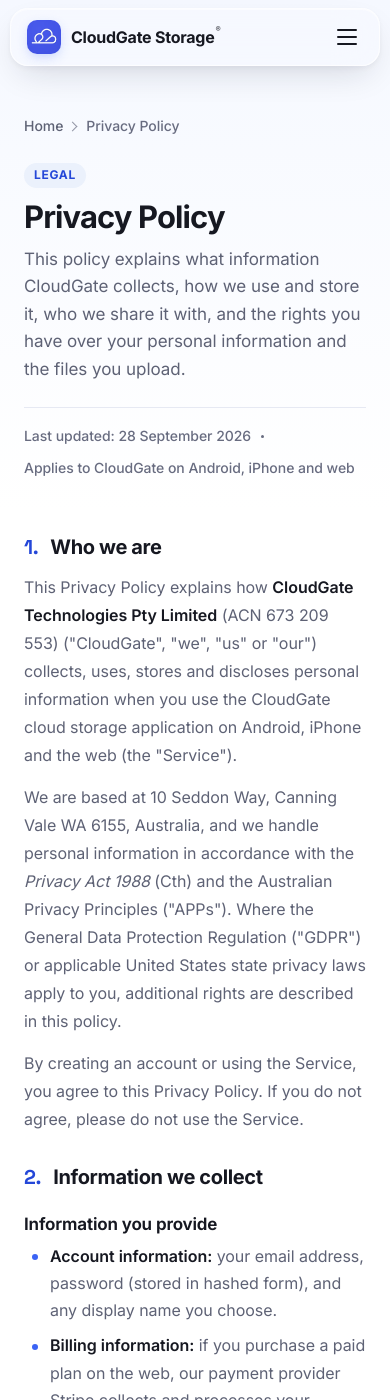
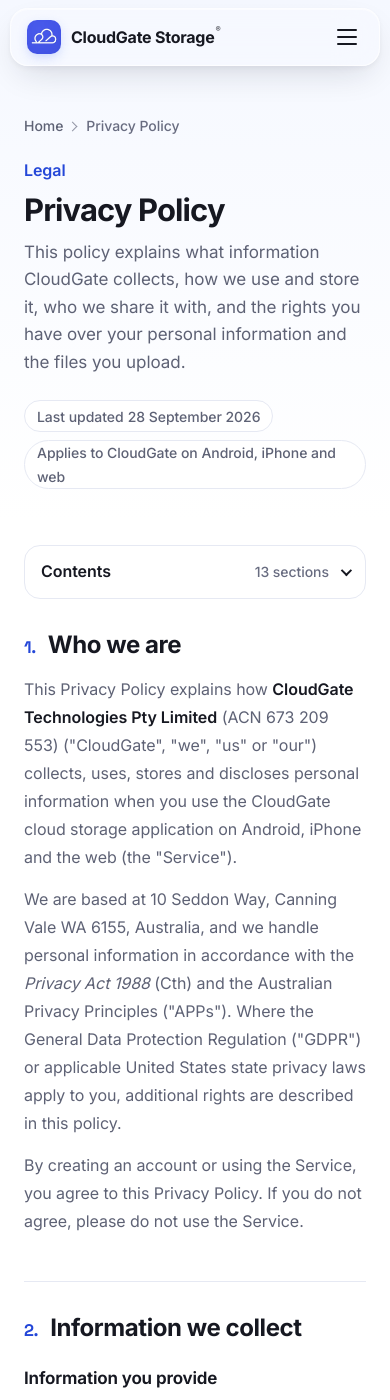
Before and after one commit to ali-rajaa/copyofcloudgate-app, a Jekyll site: the page built from privacy-policy.html, in a window 390 px wide and 1400 px high. Built offline with Jekyll 4.4.1, drawn with Linux system fonts in a browser that asks for light colours.

Commit message:
Bring the legal pages in line with the rest of the site
Privacy Policy and Terms of Service:
- hero: the "Legal" pill becomes the plain text kicker used elsewhere; the
  date and scope become chips, and the date now comes from last_modified_at
  (the same value as the sitemap and schema)
- clauses read as one column with a hairline between them and larger
  headings; clause numbers stay, since they are real references
- "Contents" disclosure on phones and tablets, where the sidebar contents
  was hidden; numbers match the clause headings
- reading progress bar (any page can opt in with read_progress: true)

The phone contents and progress bar styles moved from guide.css to
site.css so guides and legal pages share them.

Co-Authored-By: Claude Opus 5.5 <noreply@anthropic.com>
Claude-Session: https://claude.ai/code/session_01M7AqB68kCuEzMyQnHXTEoC

```diff
--- a/_layouts/default.html
+++ b/_layouts/default.html
@@ -5,7 +5,7 @@
 </head>
 <body>
 <a class="skip-link" href="#main">Skip to content</a>
-{% if page.type == 'article' %}<div class="read-progress" aria-hidden="true"></div>{% endif %}
+{% if page.type == 'article' or page.read_progress %}<div class="read-progress" aria-hidden="true"></div>{% endif %}
 {% include header.html %}
 {{ content }}
 {% include footer.html %}
--- a/assets/css/legal.css
+++ b/assets/css/legal.css
@@ -3,9 +3,12 @@
 .legal-hero{padding-bottom:var(--s-6);}
 .legal-hero h1{font-size:var(--fs-3xl);margin:var(--s-3) 0;}
 .legal-hero p.stand{font-size:var(--fs-lg);line-height:1.62;color:var(--text-2);max-width:var(--measure);}
-.legal-meta{display:flex;align-items:center;flex-wrap:wrap;gap:var(--s-2) 10px;margin-top:var(--s-5);padding-top:var(--s-4);border-top:1px solid var(--line);}
-.legal-meta span{font-size:var(--fs-sm);color:var(--text-3);font-weight:500;}
-.legal-meta .dot{width:3px;height:3px;border-radius:50%;background:var(--text-3);}
+.legal-meta{display:flex;align-items:center;flex-wrap:wrap;gap:var(--s-2);margin-top:var(--s-5);}
+.legal-meta span:not(.dot){
+  display:inline-flex;align-items:center;column-gap:.3em;min-height:32px;padding:0 var(--s-3);border-radius:var(--r-pill);
+  font-size:var(--fs-sm);font-weight:500;color:var(--text-2);background:var(--surface);border:1px solid var(--line);
+}
+.legal-meta .dot{display:none;}
 
 .legal-layout{display:grid;grid-template-columns:minmax(0,260px) minmax(0,1fr);gap:var(--s-7);align-items:start;}
 .legal-nav{
@@ -26,15 +29,16 @@
 .legal-nav a.active{color:var(--blue-text);background:var(--blue-pale);font-weight:600;}
 
 .legal-body{min-width:0;counter-reset:sec;max-width:48rem;}
-.lsec{margin-bottom:var(--s-6);scroll-margin-top:calc(var(--header-h) + var(--header-top) + 16px);}
-.lsec h2{counter-increment:sec;display:flex;gap:var(--s-3);align-items:baseline;font-size:var(--fs-xl);margin-bottom:14px;}
-.lsec h2::before{content:counter(sec) '.';flex-shrink:0;font-family:var(--font-num);color:var(--blue-text);}
+.lsec{padding:var(--s-6) 0;border-top:1px solid var(--line);scroll-margin-top:calc(var(--header-h) + var(--header-top) + 16px);}
+.lsec:first-child,.toc-mobile + .lsec{padding-top:0;border-top:0;}
+.lsec h2{counter-increment:sec;display:flex;gap:var(--s-3);align-items:baseline;font-size:var(--fs-2xl);line-height:1.2;margin-bottom:var(--s-4);}
+.lsec h2::before{content:counter(sec) '.';flex-shrink:0;font-family:var(--font-num);font-size:.7em;color:var(--blue-text);}
 .lsec h3{font-size:var(--fs-md);font-weight:650;margin:var(--s-5) 0 var(--s-2);}
-.lsec p{font-size:var(--fs-base);line-height:var(--lh-prose);color:var(--text-2);margin-bottom:14px;}
+.lsec p{font-size:var(--fs-md);line-height:var(--lh-prose);color:var(--text-2);margin-bottom:14px;}
 .lsec strong{color:var(--text);font-weight:600;}
 .lsec a{color:var(--blue-text);font-weight:600;text-decoration:underline;text-decoration-thickness:1px;text-underline-offset:3px;overflow-wrap:anywhere;}
 .lsec ul{display:flex;flex-direction:column;gap:var(--s-2);margin:0 0 var(--s-4);}
-.lsec ul li{position:relative;padding-left:26px;font-size:var(--fs-base);line-height:1.7;color:var(--text-2);}
+.lsec ul li{position:relative;padding-left:26px;font-size:var(--fs-md);line-height:1.7;color:var(--text-2);}
 .lsec ul li::before{content:'';position:absolute;left:8px;top:.72em;width:6px;height:6px;border-radius:50%;background:var(--blue);}
 .cap{margin:18px 0;padding:var(--s-4) 20px;border-radius:0 var(--r-md) var(--r-md) 0;background:var(--bg-tint);border:1px solid var(--line);border-left:3px solid var(--blue);}
 .cap p{margin:0;color:var(--text);}
@@ -48,6 +52,7 @@
 }
 @media (max-width:767.98px){
   .legal-hero p.stand{font-size:var(--fs-md);}
-  .lsec h2{font-size:var(--fs-lg);}
+  .lsec h2{font-size:var(--fs-xl);}
+  .lsec p,.lsec ul li{font-size:var(--fs-base);}
   .legal-contact{padding:20px;}
 }
--- a/assets/css/site.css
+++ b/assets/css/site.css
@@ -676,6 +676,41 @@ ul.plain li svg{width:18px;height:18px;color:var(--blue-text);flex-shrink:0;marg
 .rail-btn:active{transform:scale(.92);}
 .rail-btn:disabled{opacity:.35;cursor:default;}
 
+/* ---------- Contents disclosure on phones and tablets (built by site.js) ----------
+   Guides and legal pages hide their sidebar contents below 1024px; this is
+   the same list as a disclosure at the top of the article. */
+.toc-mobile{display:none;}
+@media (max-width:1023.98px){
+  .toc-mobile{display:block;margin-bottom:var(--s-6);border-radius:var(--r-lg);background:var(--surface);border:1px solid var(--line);}
+  .toc-mobile summary{
+    display:flex;align-items:center;gap:var(--s-3);min-height:52px;padding:0 var(--s-4);
+    font-weight:600;cursor:pointer;list-style:none;border-radius:var(--r-lg);-webkit-tap-highlight-color:transparent;
+  }
+  .toc-mobile summary::-webkit-details-marker{display:none;}
+  .toc-mobile summary:active{background:var(--fill-press);}
+  .toc-mobile summary small{font-weight:500;color:var(--text-3);font-size:var(--fs-sm);margin-left:auto;}
+  .toc-mobile summary::after{content:'';width:8px;height:8px;border-right:2px solid currentColor;border-bottom:2px solid currentColor;transform:rotate(45deg) translateY(-2px);transition:transform var(--dur-2) var(--ease-out);}
+  .toc-mobile[open] summary::after{transform:rotate(-135deg) translateY(-2px);}
+  .toc-mobile ul,.toc-mobile ol{padding:0 var(--s-2) var(--s-3);display:flex;flex-direction:column;}
+  .toc-mobile a{display:flex;align-items:baseline;gap:8px;min-height:48px;padding:12px var(--s-3);border-radius:var(--r-sm);font-size:var(--fs-sm);color:var(--text-2);}
+  .toc-mobile a:active{background:var(--fill-press);}
+  /* legal clauses are numbered, so their contents keep matching numbers */
+  .toc-mobile ol{counter-reset:tm;}
+  .toc-mobile ol li{counter-increment:tm;}
+  .toc-mobile ol a::before{content:counter(tm) '.';min-width:1.6em;flex-shrink:0;font-family:var(--font-num);font-weight:700;font-size:var(--fs-xs);color:var(--text-3);}
+}
+
+/* reading progress: driven by scroll position, no script; hidden where unsupported */
+.read-progress{display:none;}
+@supports (animation-timeline:scroll()){
+  .read-progress{
+    display:block;position:fixed;z-index:1001;top:0;left:0;right:0;height:3px;
+    background:var(--blue);transform-origin:0 50%;transform:scaleX(0);
+    animation:read-grow linear both;animation-timeline:scroll(root);
+  }
+  @keyframes read-grow{to{transform:scaleX(1);}}
+}
+
 /* ---------- Preferences ---------- */
 @media (prefers-reduced-motion:reduce){
   /* A gentler equivalent, not a broken layout. Every transition and animation
--- a/assets/js/site.js
+++ b/assets/js/site.js
@@ -134,13 +134,13 @@
      The sidebar contents list is hidden below 1024px, so a copy of it opens
      as a disclosure at the top of the article. Built from the same list, so
      the two can never disagree. */
-  var tocList = doc.querySelector('.toc ul');
-  var artMain = doc.querySelector('.art-main');
+  var tocList = doc.querySelector('.toc ul, .legal-nav ol');
+  var artMain = doc.querySelector('.art-main, .legal-body');
   if (tocList && artMain) {
     var det = doc.createElement('details');
     det.className = 'toc-mobile';
     var sum = doc.createElement('summary');
-    sum.textContent = 'On this page';
+    sum.textContent = tocList.tagName === 'OL' ? 'Contents' : 'On this page';
     var count = doc.createElement('small');
     count.textContent = tocList.children.length + ' sections';
     sum.appendChild(count);
--- a/privacy-policy.html
+++ b/privacy-policy.html
@@ -11,11 +12,11 @@ extra_css: "/assets/css/legal.css"
   <section class="legal-hero">
     <div class="container">
       {% include crumb.html %}
-      <span class="tip-cat">Legal</span>
+      <p class="kicker">Legal</p>
       <h1>Privacy Policy</h1>
       <p class="stand">This policy explains what information CloudGate collects, how we use and store it, who we share it with, and the rights you have over your personal information and the files you upload.</p>
       <div class="legal-meta">
-        <span>Last updated: 28 September 2026</span><span class="dot"></span>
+        <span>Last updated <time datetime="{{ page.last_modified_at | date: '%Y-%m-%d' }}">{{ page.last_modified_at | date: "%-d %B %Y" }}</time></span>
         <span>Applies to CloudGate on Android, iPhone and web</span>
       </div>
     </div>
--- a/terms-of-service.html
+++ b/terms-of-service.html
@@ -11,11 +12,11 @@ extra_css: "/assets/css/legal.css"
   <section class="legal-hero">
     <div class="container">
       {% include crumb.html %}
-      <span class="tip-cat">Legal</span>
+      <p class="kicker">Legal</p>
       <h1>Terms of Service</h1>
       <p class="stand">These terms set out the rules for using CloudGate, what you can expect from us, what we expect from you, and how responsibility is allocated between us. Please read them carefully.</p>
       <div class="legal-meta">
-        <span>Last updated: 30 August 2026</span><span class="dot"></span>
+        <span>Last updated <time datetime="{{ page.last_modified_at | date: '%Y-%m-%d' }}">{{ page.last_modified_at | date: "%-d %B %Y" }}</time></span>
         <span>Applies to CloudGate on Android, iPhone and web</span>
       </div>
     </div>
```
Also changed, not shown: other parts of privacy-policy.html (+1 -0 lines), other parts of terms-of-service.html (+1 -0 lines), assets/css/guide.css (+0 -22 lines).
